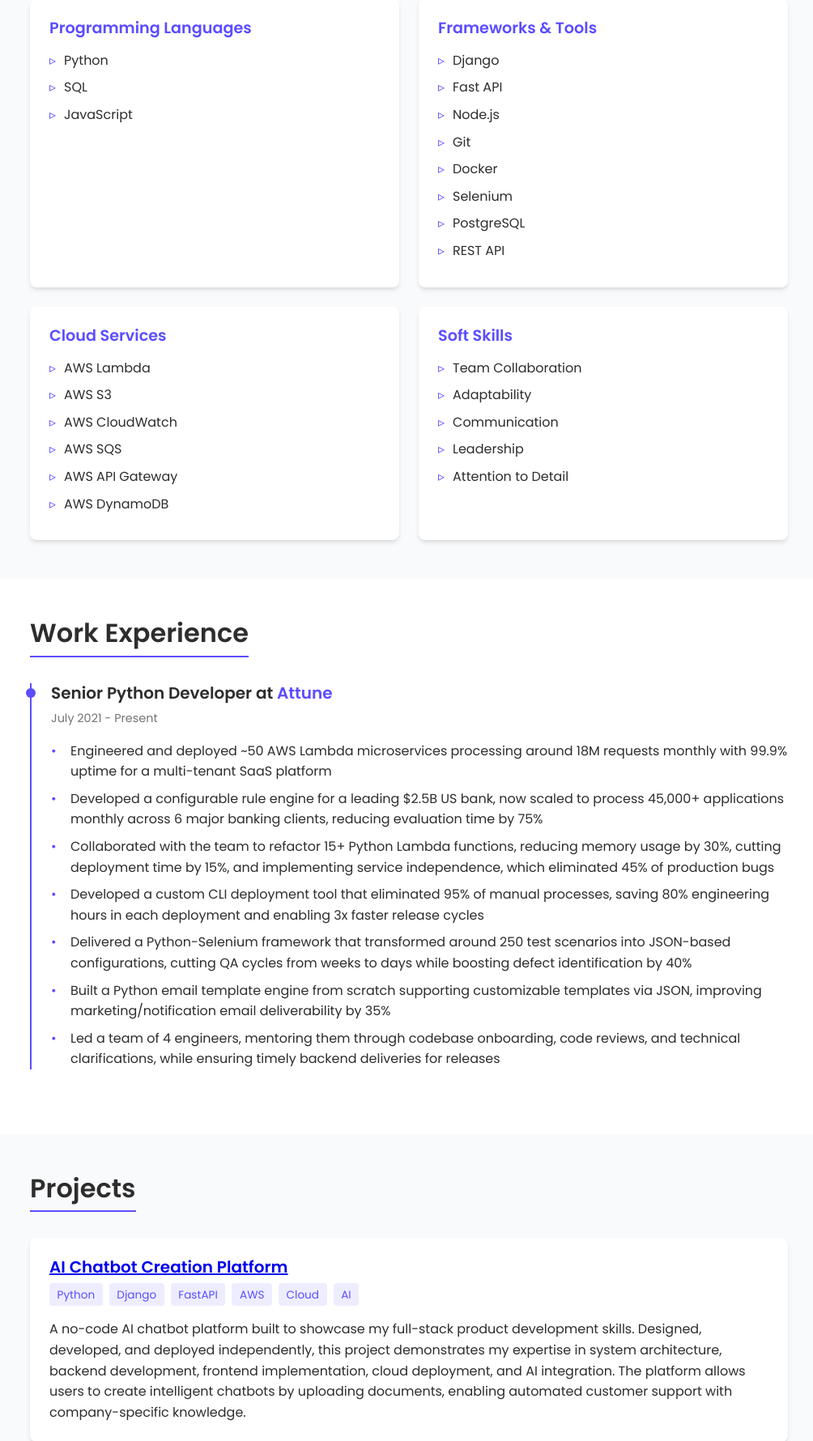
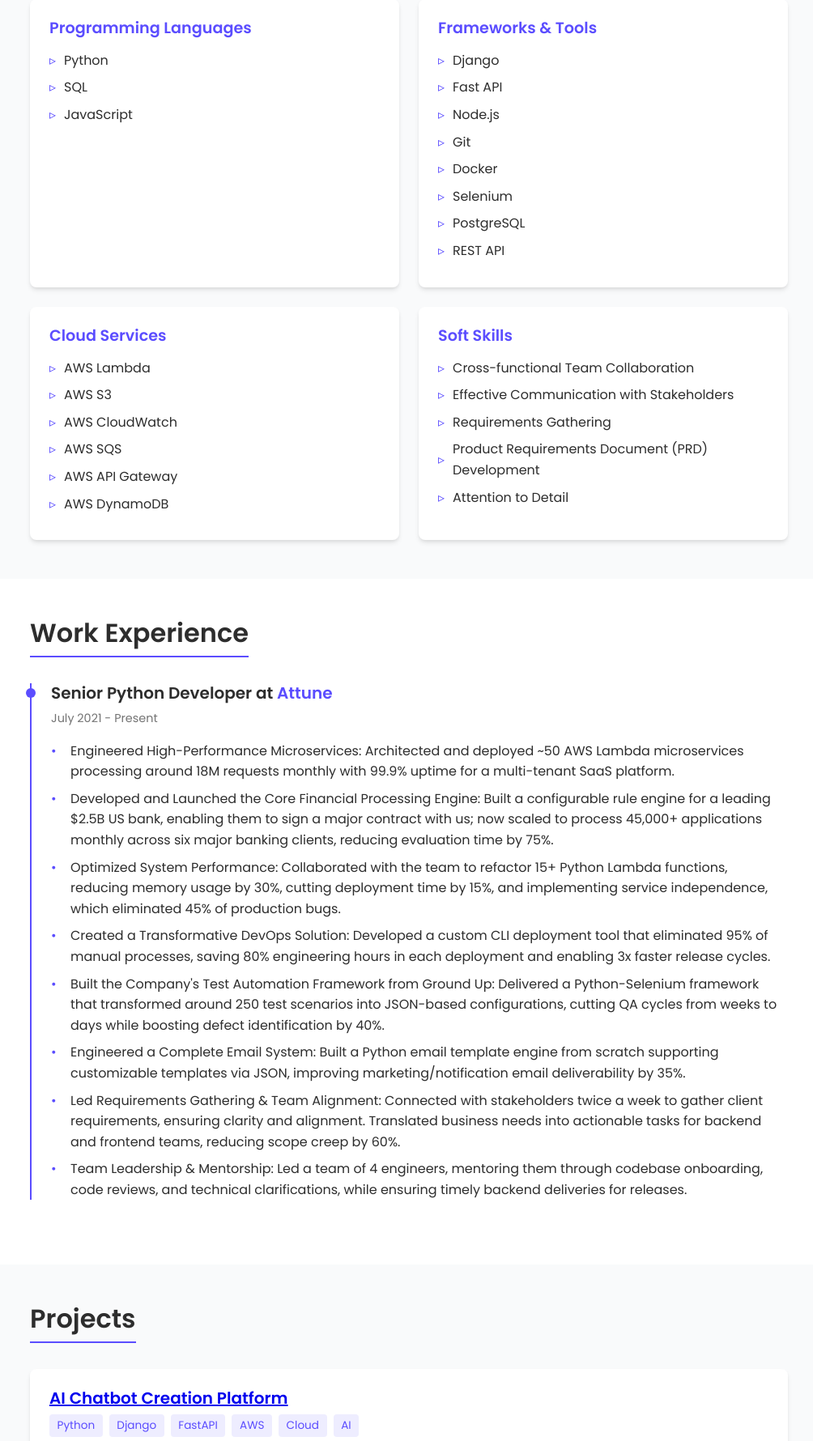
Before and after one commit to makeshmakesh/myai, a Django app: page /portfolio/ in a window 1280 px wide. Shown: the part 750-2530 px from the top of the page at 81% size, without its empty margins (135-1139 px from the left). Run offline with Django 5.2, Linux system fonts and the light colour scheme.

Commit message:
update usability changes and portfolio changes

```diff
--- a/chatbot/models.py
+++ b/chatbot/models.py
@@ -32,8 +32,8 @@ class KeyConfiguration(models.Model):
 class Profile(models.Model):
     user = models.OneToOneField(User, on_delete=models.CASCADE)
     namespace = models.CharField(max_length=100, unique=True, blank=True, null=True)
-    openai_api_key = models.CharField(max_length=100, unique=True, blank=True, null=True)
-    pinecone_api_key = models.CharField(max_length=100, unique=True, blank=True, null=True)
+    openai_api_key = models.CharField(max_length=100, unique=False, blank=True, null=True)
+    pinecone_api_key = models.CharField(max_length=100, unique=False, blank=True, null=True)
     # enable_console_chat = models.BooleanField(default=True)
     metadata = models.JSONField(default=dict, blank=True, null=True)
 
--- a/chatbot/views.py
+++ b/chatbot/views.py
@@ -19,6 +19,7 @@ from pinecone import Pinecone
 from django.shortcuts import get_object_or_404
 import threading
 import requests
+import time
 ROOT_URL = "https://q8epbxo7sc.execute-api.us-east-1.amazonaws.com/dev"
 
 def get_assistant(assistant_name, pinecone_api_key):
@@ -38,7 +39,9 @@ def get_assistant(assistant_name, pinecone_api_key):
             assistant_name=assistant_name,
         )
     except Exception as error:
+
         print("Error", error)
+        time.sleep(1)
         try:
             # If assistant doesn't exist, create a new one
             return pinecone_client.assistant.create_assistant(
@@ -47,7 +50,8 @@ def get_assistant(assistant_name, pinecone_api_key):
                 region="us",  # Region to deploy assistant. Options: "us" (default) or "eu".
                 timeout=30,  # Maximum seconds to wait for assistant status to become "Ready" before timing out.
             )
-        except:
+        except Exception as e:
+            print("Error on creating assistant", e)
             redirect("error")
 
 class PortfolioPage(View):
@@ -419,6 +423,7 @@ class ProfileView(LoginRequiredMixin, View):
             profile.openai_api_key = openai_key or profile.openai_api_key
             profile.pinecone_api_key = pinecone_key or profile.pinecone_api_key
             profile.save()
+            messages.success(request, 'Changes saved successfully!')
 
             return redirect("profile")
 
--- a/templates/assistant.html
+++ b/templates/assistant.html
@@ -7,6 +7,7 @@
     <div class="row mb-4">
         <div class="col-md-8">
             <h2 class="section-title">Your Files</h2>
+
             <p class="text-muted">Manage the documents used with your AI assistant</p>
         </div>
         <div class="col-md-4 text-md-right">
@@ -99,7 +100,12 @@
                 </div>
             {% endif %}
         </div>
+
     </div>
+    <a class="nav-link" href="{% url 'assistant-instructions' %}"><button class="btn btn-primary mt-2">
+        Next step: Update Instruction
+            </button></a>
+
 </div>
 
 <!-- Upload Modal -->
--- a/templates/portfolio.html
+++ b/templates/portfolio.html
@@ -508,10 +508,11 @@
                 <div class="skill-card">
                     <h3 class="skill-title">Soft Skills</h3>
                     <ul class="skill-list">
-                        <li>Team Collaboration</li>
-                        <li>Adaptability</li>
-                        <li>Communication</li>
-                        <li>Leadership</li>
+                        <li>Cross-functional Team Collaboration</li>
+                        <li>Effective Communication with Stakeholders</li>
+                        <li>Requirements
+                            Gathering</li>
+                        <li>Product Requirements Document (PRD) Development</li>
                         <li>Attention to Detail</li>
                     </ul>
                 </div>
@@ -528,13 +529,31 @@
                 <p class="experience-date">July 2021 - Present</p>
                 <div class="experience-description">
                     <ul>
-                        <li>Engineered and deployed ~50 AWS Lambda microservices processing around 18M requests monthly with 99.9% uptime for a multi-tenant SaaS platform</li>
-                        <li>Developed a configurable rule engine for a leading $2.5B US bank, now scaled to process 45,000+ applications monthly across 6 major banking clients, reducing evaluation time by 75%</li>
-                        <li>Collaborated with the team to refactor 15+ Python Lambda functions, reducing memory usage by 30%, cutting deployment time by 15%, and implementing service independence, which eliminated 45% of production bugs</li>
-                        <li>Developed a custom CLI deployment tool that eliminated 95% of manual processes, saving 80% engineering hours in each deployment and enabling 3x faster release cycles</li>
-                        <li>Delivered a Python-Selenium framework that transformed around 250 test scenarios into JSON-based configurations, cutting QA cycles from weeks to days while boosting defect identification by 40%</li>
-                        <li>Built a Python email template engine from scratch supporting customizable templates via JSON, improving marketing/notification email deliverability by 35%</li>
-                        <li>Led a team of 4 engineers, mentoring them through codebase onboarding, code reviews, and technical clarifications, while ensuring timely backend deliveries for releases</li>
+                        <li>Engineered High-Performance Microservices: Architected and deployed ~50 AWS Lambda
+                            microservices processing around 18M requests monthly with 99.9% uptime for a multi-tenant SaaS
+                            platform.</li>
+                        <li>Developed and Launched the Core Financial Processing Engine: Built a configurable rule engine for a
+                            leading $2.5B US bank, enabling them to sign a major contract with us; now scaled to process 45,000+
+                            applications monthly across six major banking clients, reducing evaluation time by 75%.</li>
+                        <li>Optimized System Performance: Collaborated with the team to refactor 15+ Python Lambda functions,
+                            reducing memory usage by 30%, cutting deployment time by 15%, and implementing service
+                            independence, which eliminated 45% of production bugs.</li>
+                        <li>Created a Transformative DevOps Solution: Developed a custom CLI deployment tool that eliminated
+                            95% of manual processes, saving 80% engineering hours in each deployment and enabling 3x faster
+                            release cycles.</li>
+
+                        <li>Built the Company's Test Automation Framework from Ground Up: Delivered a Python-Selenium
+                            framework that transformed around 250 test scenarios into JSON-based configurations, cutting QA
+                            cycles from weeks to days while boosting defect identification by 40%.</li>
+                        <li>Engineered a Complete Email System: Built a Python email template engine from scratch supporting
+                            customizable templates via JSON, improving marketing/notification email deliverability by 35%.</li>
+                        <li>Led Requirements Gathering & Team Alignment: Connected with stakeholders twice a week to gather
+                            client requirements, ensuring clarity and alignment. Translated business needs into actionable tasks for
+                            backend and frontend teams, reducing scope creep by 60%.</li>
+
+                            <li>Team Leadership & Mentorship: Led a team of 4 engineers, mentoring them through codebase
+                                onboarding, code reviews, and technical clarifications, while ensuring timely backend deliveries for
+                                releases.</li>
                     </ul>
                 </div>
             </div>
```
Also changed, not shown: templates/base.html (+3 -4 lines), templates/profile.html (+8 -2 lines), chatbot/migrations/0007_alter_profile_openai_api_key_and_more.py (added).
